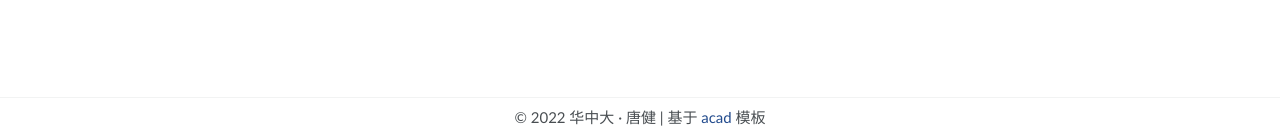
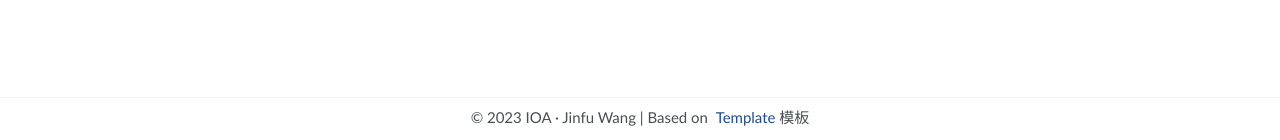
Before and after one commit to 875441459/875441459.github.io, a Jekyll site: the page built from _pages/about.md, in a window 1280 px wide and 900 px high, scrolled down 539 px. Shown: the part 757-897 px from the top of the window. Built offline with Jekyll 4.4.1, drawn with Linux system fonts in a browser that asks for light colours; some web fonts are replaced.

Commit message:
Update default.html

```diff
--- a/_layouts/default.html
+++ b/_layouts/default.html
@@ -32,9 +32,9 @@ layout: compress
 <div class="footer_site">
 <hr/>
 <div class="footer_copyright">
-  © 2022 华中大 · 唐健 | 基于&nbsp
+  © 2023 IOA · Jinfu Wang | Based on &nbsp
   <a class="page_a"  href="https://github.com/RayeRen/acad-homepage.github.io">
-  acad
+  Template
   </a>&nbsp模板
 </div>
 </div>
```
